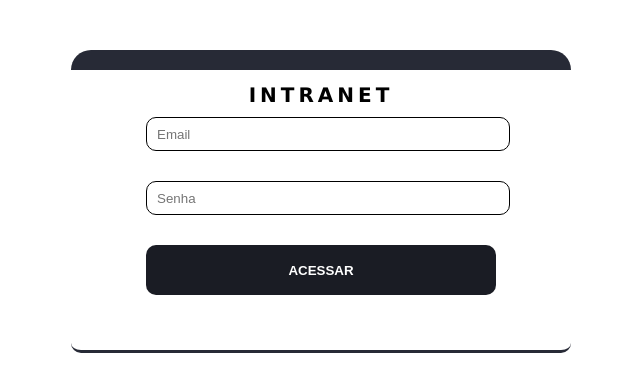
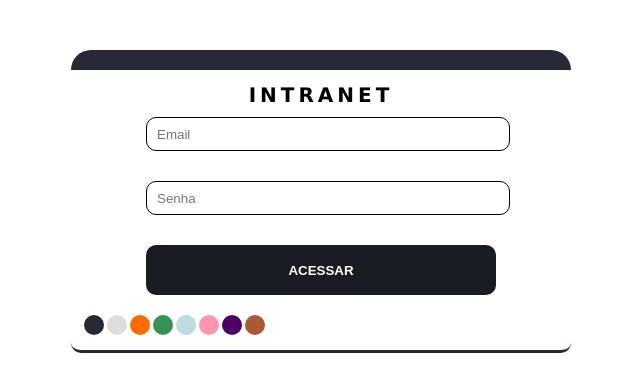
Before and after one commit to lribeirodev/telaLogin-WebApp, a plain HTML site: page index.html in a window 1280 px wide. Shown: the whole page, without its empty margins (319-959 px from the left). Drawn offline with Linux system fonts and the light colour scheme; the site is published under a folder, as on GitHub Pages, so addresses that start at the root find nothing.

Commit message:
novas atualizações

```diff
--- a/index.html
+++ b/index.html
@@ -30,7 +30,7 @@
             </div>
 
         </div>
-    <script type="text/javascript" src="/js/script.js"></script>
+    <script type="text/javascript" src="js/script.js"></script>
 </body>
 
 </html>
```
